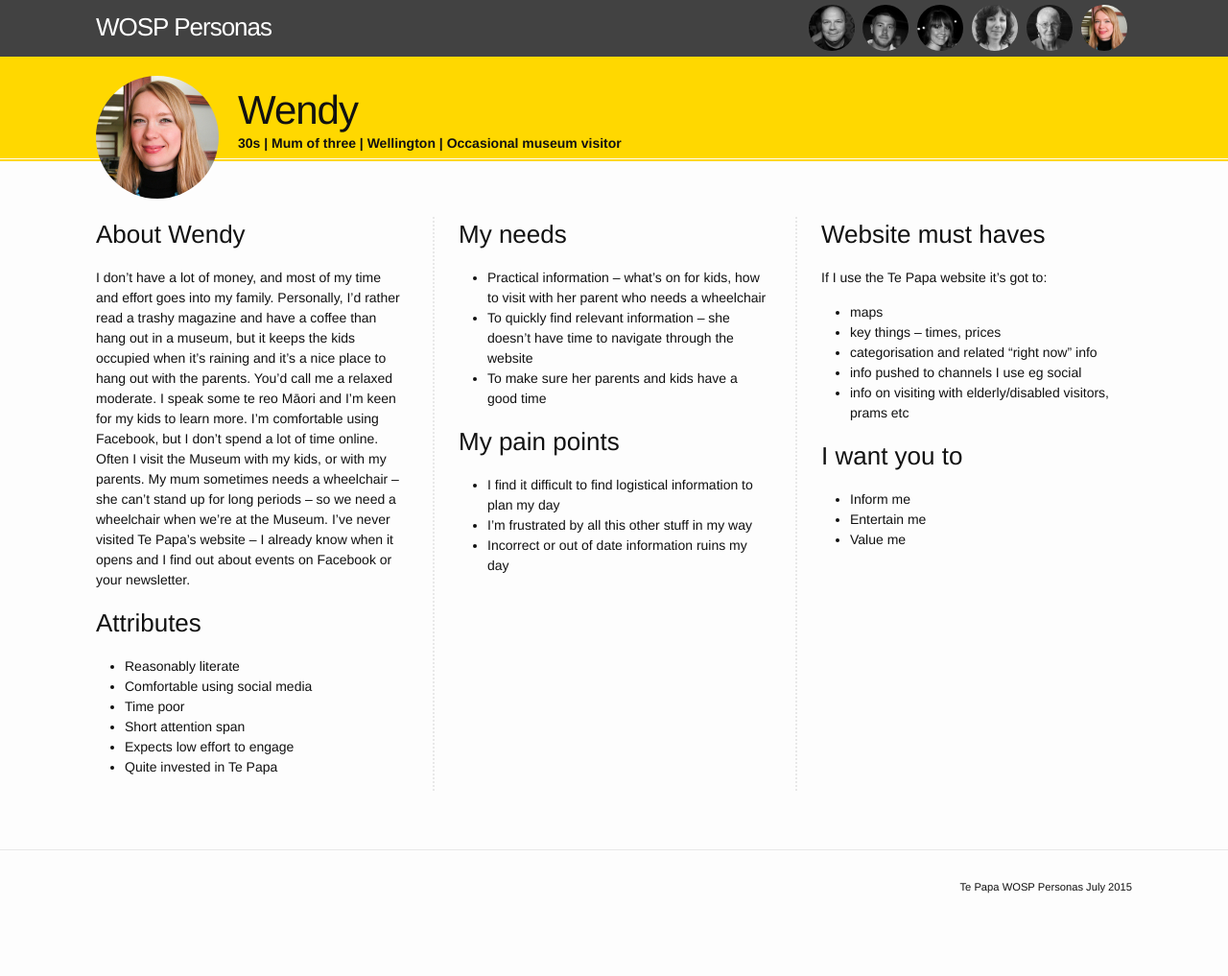
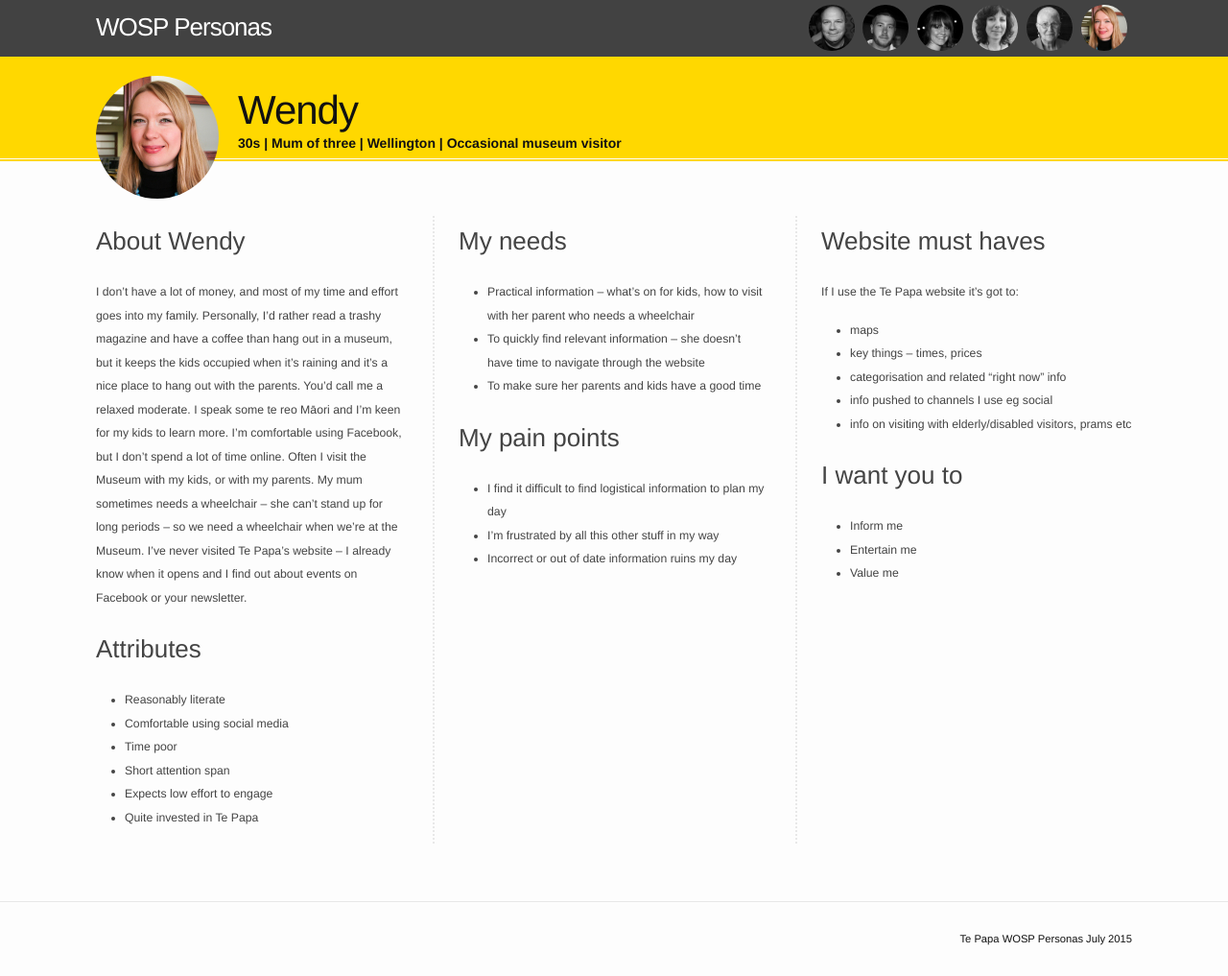
Before and after one commit to te-papa/personas, a Jekyll site: the page built from persona-wendy.markdown, in a window 1280 px wide. Shown: the whole page at 96% size. Built offline with Jekyll 4.4.1, drawn with Linux system fonts in a browser that asks for light colours; before the commit the page ends 963 px from its top, so only the background shows below that.

Commit message:
Made the body text a bit less ugly

```diff
--- a/_sass/_base.scss
+++ b/_sass/_base.scss
@@ -37,6 +37,14 @@
 ul, ol, dl, figure,
 %vertical-rhythm {
     margin-bottom: $spacing-unit / 2;
+    .post-content & {
+        color: #444;
+        line-height: 2em;
+    }
+}
+
+.post-content {
+    font-size: $small-font-size;
 }
 
 
```
